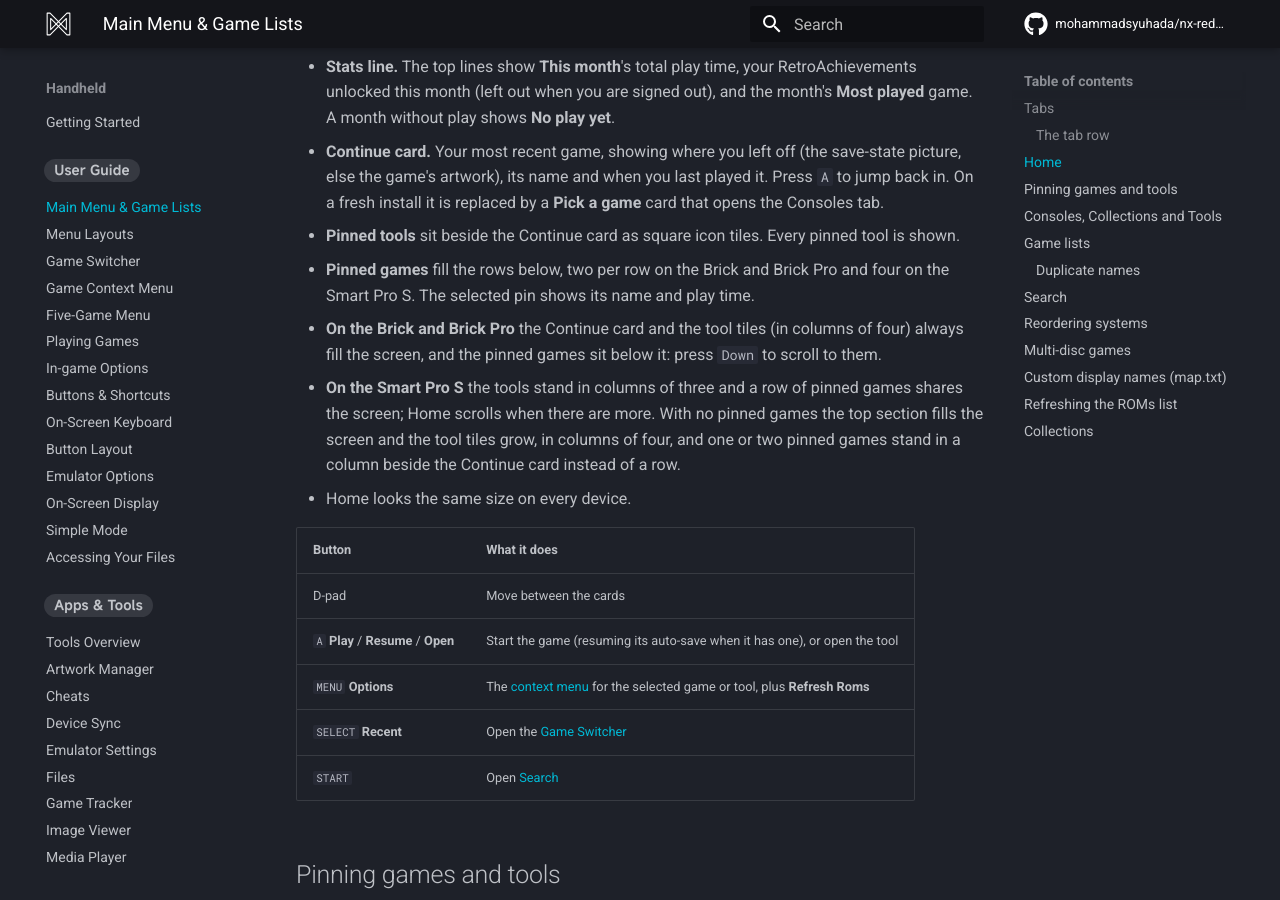
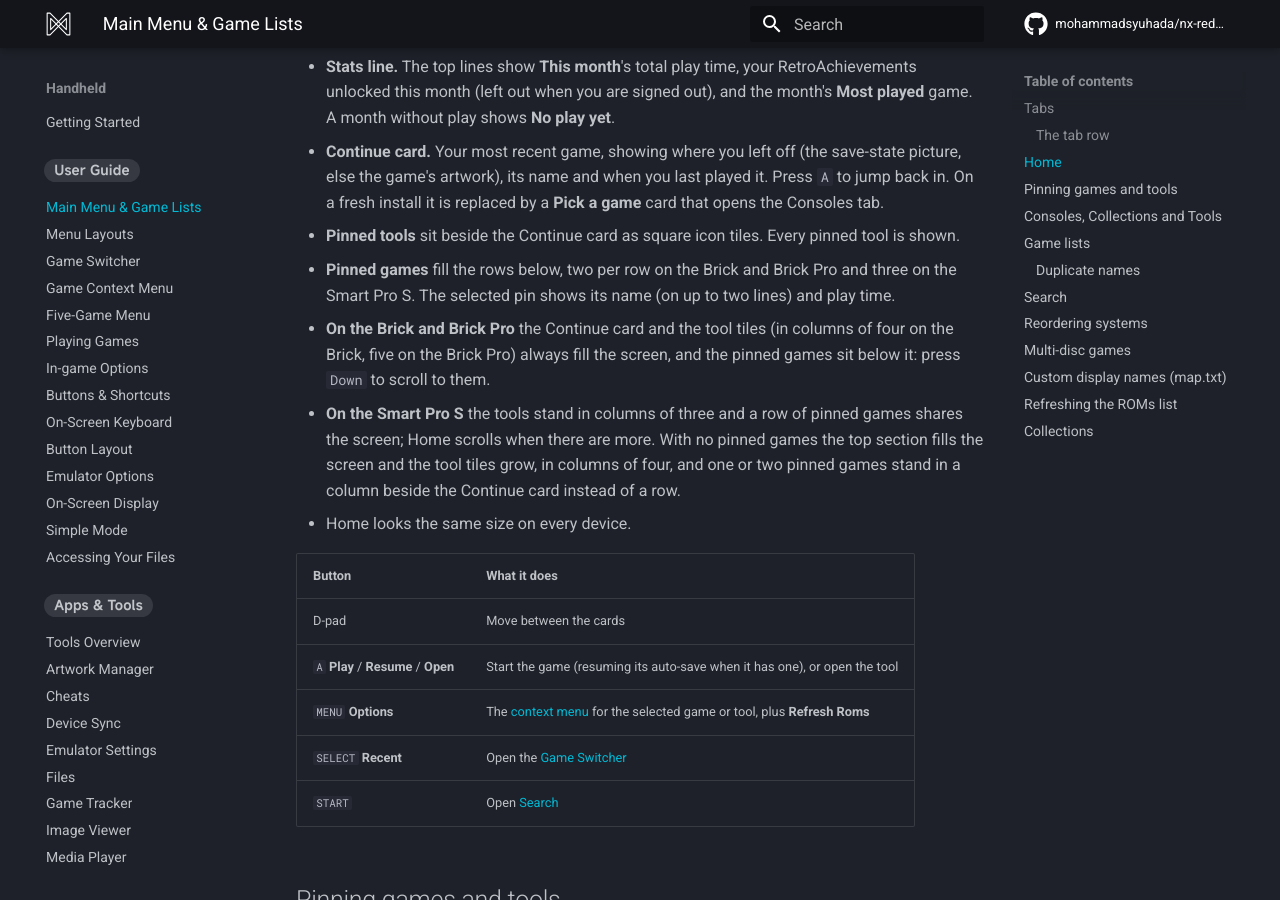
Before and after one commit to mohammadsyuhada/nx-redux-docs, an MkDocs documentation site: the page built from docs/handheld/guide/main-menu.md, in a window 1280 px wide and 900 px high, scrolled down 2290 px. Built offline with MkDocs 1.6.1 and Material for MkDocs 9.7.7, drawn with Linux system fonts in a browser that asks for light colours; comment, search, counter and statistics services are not loaded.

Commit message:
docs(handheld): new Appearance screenshot, Home pins and tools per device, and Carousel captions

```diff
--- a/docs/handheld/guide/layouts.md
+++ b/docs/handheld/guide/layouts.md
@@ -103,7 +103,13 @@ to the other end.
 A single row with the selected item large in the middle and its neighbours
 fading out to the sides. Consoles show their logo over their controller,
 collections their name, tools their icon. In a game list the caption under
-the selected game gives its name, play time and achievements.
+the selected game gives its name, play time and achievements; on the Brick and
+Brick Pro the next achievement gets a line of its own. The selected game sits
+centred with its caption, so a game without stats sits a little lower.
+
+In the horizontal Carousel, collections and tools take the width their name
+needs, with the same gap between each. A collection name starts a new line
+before any long word.
 
 *Consoles tab*
 
--- a/docs/handheld/guide/main-menu.md
+++ b/docs/handheld/guide/main-menu.md
@@ -71,10 +71,11 @@ and everything you pinned.
 - **Pinned tools** sit beside the Continue card as square icon tiles. Every
   pinned tool is shown.
 - **Pinned games** fill the rows below, two per row on the Brick and Brick Pro
-  and four on the Smart Pro S. The selected pin shows its name and play time.
+  and three on the Smart Pro S. The selected pin shows its name (on up to two
+  lines) and play time.
 - **On the Brick and Brick Pro** the Continue card and the tool tiles (in
-  columns of four) always fill the screen, and the pinned games sit below it:
-  press `Down` to scroll to them.
+  columns of four on the Brick, five on the Brick Pro) always fill the screen,
+  and the pinned games sit below it: press `Down` to scroll to them.
 - **On the Smart Pro S** the tools stand in columns of three and a row of
   pinned games shares the screen; Home scrolls when there are more. With no
   pinned games the top section fills the screen and the tool tiles grow, in
```
Also changed, not shown: docs/assets/screenshots/set-appearance.png.
